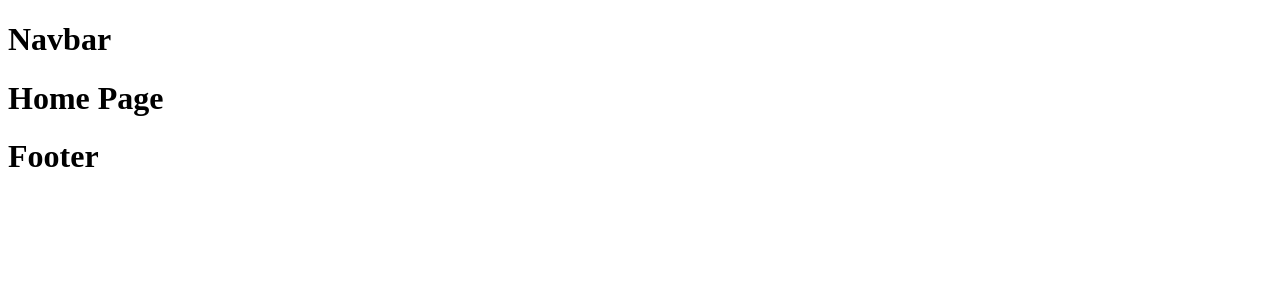
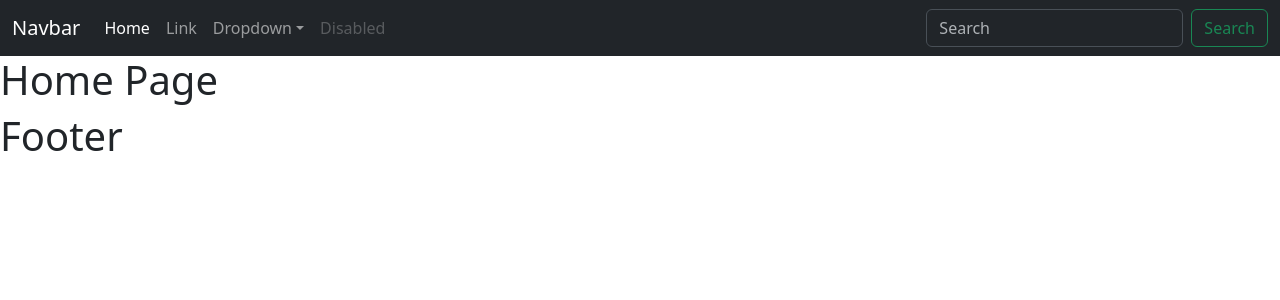
Before and after one commit to dhanushragul15/Shopkart, a React app: page / in a window 1280 px wide. Shown: the top 300 px of the page. Built offline with nearby package versions, Linux system fonts and the light colour scheme; the HTML template or start-up script is replaced by a standard one.

Commit message:
added Navbar

```diff
--- a/src/components/layout/Navbar/Navbar.jsx
+++ b/src/components/layout/Navbar/Navbar.jsx
@@ -1,6 +1,43 @@
+import { NavLink } from "react-router-dom";
+
 const Navbar = () => {
-    return(
-        <h1> Navbar</h1>
+    return (
+        <nav className="navbar navbar-expand-lg bg-dark" data-bs-theme="dark">
+            <div className="container-fluid">
+                <a className="navbar-brand" href="#">Navbar</a>
+                <button className="navbar-toggler" type="button" data-bs-toggle="collapse" data-bs-target="#navbarSupportedContent" aria-controls="navbarSupportedContent" aria-expanded="false" aria-label="Toggle navigation">
+                    <span className="navbar-toggler-icon"></span>
+                </button>
+                <div className="collapse navbar-collapse" id="navbarSupportedContent">
+                    <ul className="navbar-nav me-auto mb-2 mb-lg-0">
+                        <li className="nav-item">
+                            <a className="nav-link active" aria-current="page" href="#">Home</a>
+                        </li>
+                        <li className="nav-item">
+                            <a className="nav-link" href="#">Link</a>
+                        </li>
+                        <li className="nav-item dropdown">
+                            <a className="nav-link dropdown-toggle" href="#" role="button" data-bs-toggle="dropdown" aria-expanded="false">
+                                Dropdown
+                            </a>
+                            <ul className="dropdown-menu">
+                                <li><a className="dropdown-item" href="#">Action</a></li>
+                                <li><a className="dropdown-item" href="#">Another action</a></li>
+                                <li><hr className="dropdown-divider" /></li>
+                                <li><a className="dropdown-item" href="#">Something else here</a></li>
+                            </ul>
+                        </li>
+                        <li className="nav-item">
+                            <a className="nav-link disabled" aria-disabled="true">Disabled</a>
+                        </li>
+                    </ul>
+                    <form className="d-flex" role="search">
+                        <input className="form-control me-2" type="search" placeholder="Search" aria-label="Search" />
+                        <button className="btn btn-outline-success" type="submit">Search</button>
+                    </form>
+                </div>
+            </div>
+        </nav>
     )
 }
 
--- a/src/main.jsx
+++ b/src/main.jsx
@@ -2,6 +2,9 @@
 import { createRoot } from 'react-dom/client'
 import './index.css'
 import App from './app/App.jsx';
+
+import 'bootstrap/dist/css/bootstrap.min.css';
+import 'bootstrap/dist/js/bootstrap.bundle.min.js';
 
 createRoot(document.getElementById('root')).render(
   <StrictMode>
```
